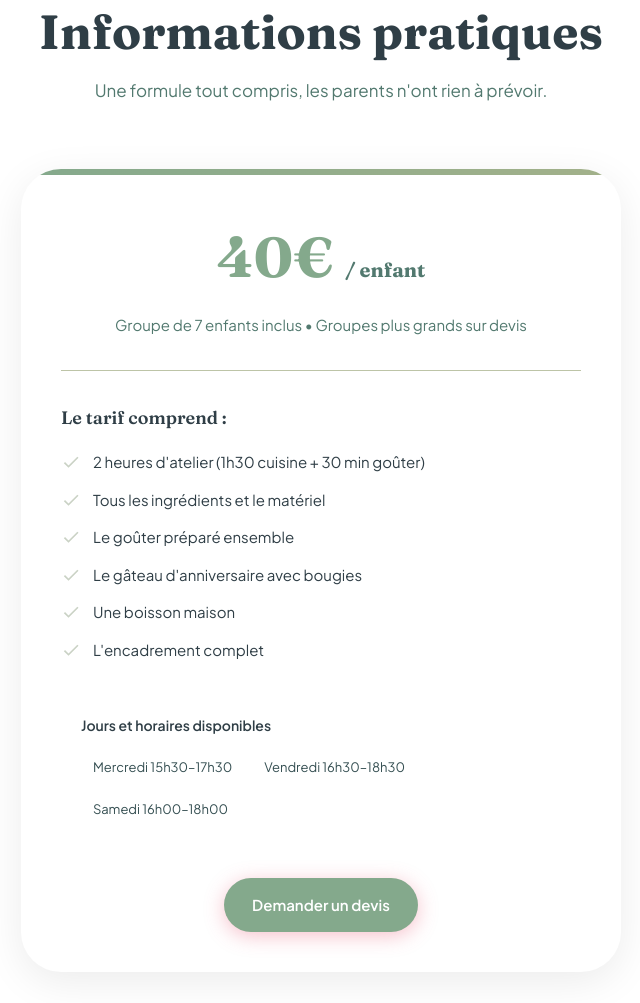
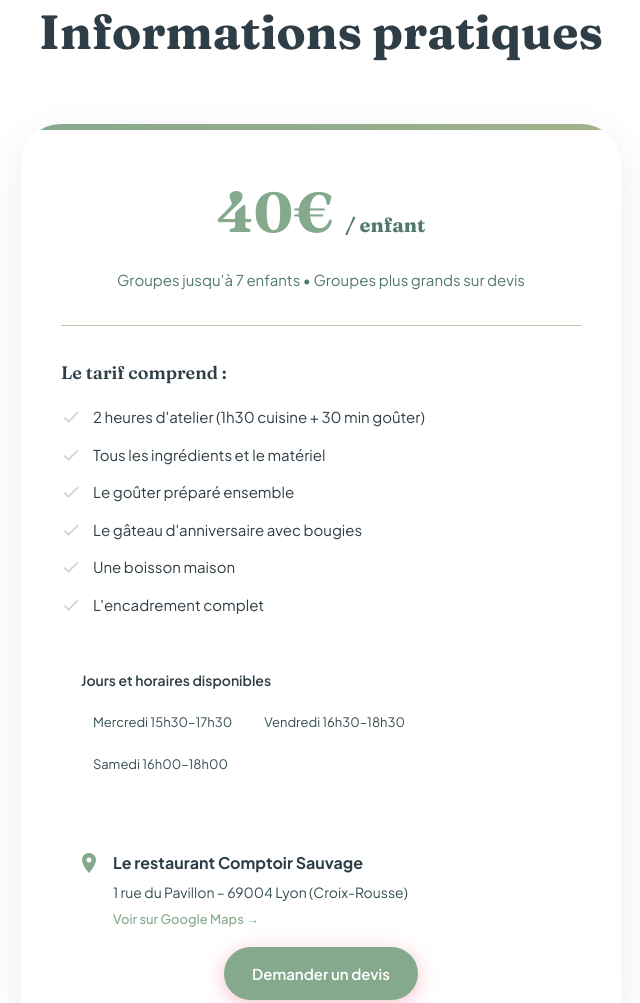
Before and after one commit to Fordann/site-maman, a plain HTML site: page index.html in a window 1280 px wide. Shown: the part 4362-5365 px from the top of the page, without its empty margins (319-959 px from the left). Drawn offline with Linux system fonts and the light colour scheme.

Commit message:
Remove location details and update pricing info

```diff
--- a/index.html
+++ b/index.html
@@ -359,10 +359,6 @@
             <h3>Encadré par <span>Caroline</span></h3>
             <p class="cheffe-role">Cheffe cuisinière et animatrice diplômée</p>
             <p class="cheffe-desc">Caroline transmet une cuisine colorée, gourmande et accessible, dans un esprit d'échange et de convivialité. Elle anime les ateliers anniversaire à Lyon Croix-Rousse, dans un lieu chaleureux.</p>
-            <div class="cheffe-lieu">
-              <svg viewBox="0 0 24 24"><path d="M12 2C8.13 2 5 5.13 5 9c0 5.25 7 13 7 13s7-7.75 7-13c0-3.87-3.13-7-7-7zm0 9.5c-1.38 0-2.5-1.12-2.5-2.5s1.12-2.5 2.5-2.5 2.5 1.12 2.5 2.5-1.12 2.5-2.5 2.5z"/></svg>
-              <div><strong>Le restaurant Comptoir Sauvage</strong><span>1 rue du Pavillon – 69004 Lyon</span></div>
-            </div>
           </div>
         </div>
       </div>
@@ -372,10 +368,9 @@
       <div class="container">
         <div class="section-header">
           <h2 class="section-title">Informations pratiques</h2>
-          <p class="section-subtitle">Une formule tout compris, les parents n'ont rien à prévoir.</p>
         </div>
         <div class="tarif-card">
-          <div class="tarif-price"><div class="price">40€ <span>/ enfant</span></div><p class="info">Groupe de 7 enfants inclus • Groupes plus grands sur devis</p></div>
+          <div class="tarif-price"><div class="price">40€ <span>/ enfant</span></div><p class="info">Groupes jusqu’à 7 enfants • Groupes plus grands sur devis</p></div>
           <div class="tarif-includes">
             <h4>Le tarif comprend :</h4>
             <ul class="tarif-list">
@@ -388,6 +383,14 @@
             </ul>
           </div>
           <div class="tarif-horaires"><h5>Jours et horaires disponibles</h5><ul><li>Mercredi 15h30–17h30</li><li>Vendredi 16h30–18h30</li><li>Samedi 16h00–18h00</li></ul></div>
+          <div class="faq-lieu-address">
+                <svg viewBox="0 0 24 24"><path d="M12 2C8.13 2 5 5.13 5 9c0 5.25 7 13 7 13s7-7.75 7-13c0-3.87-3.13-7-7-7zm0 9.5c-1.38 0-2.5-1.12-2.5-2.5s1.12-2.5 2.5-2.5 2.5 1.12 2.5 2.5-1.12 2.5-2.5 2.5z"/></svg>
+                <div>
+                  <strong>Le restaurant Comptoir Sauvage</strong>
+                  <span>1 rue du Pavillon – 69004 Lyon (Croix-Rousse)</span>
+                  <a href="https://maps.app.goo.gl/nHwWQD8iXLuSoKS57" target="_blank" rel="noopener">Voir sur Google Maps →</a>
+                </div>
+              </div>
           <div class="tarif-cta"><a href="#contact" class="btn btn-primary">Demander un devis</a></div>
         </div>
       </div>
```
